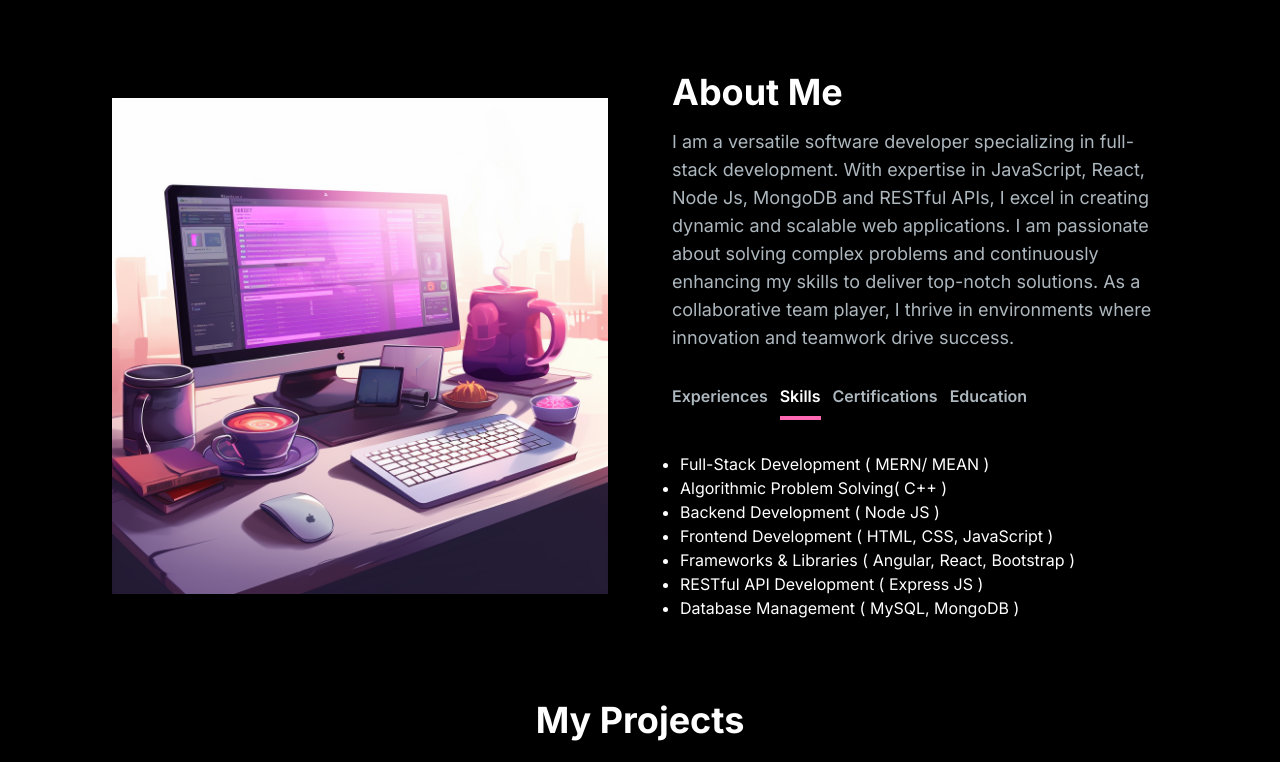
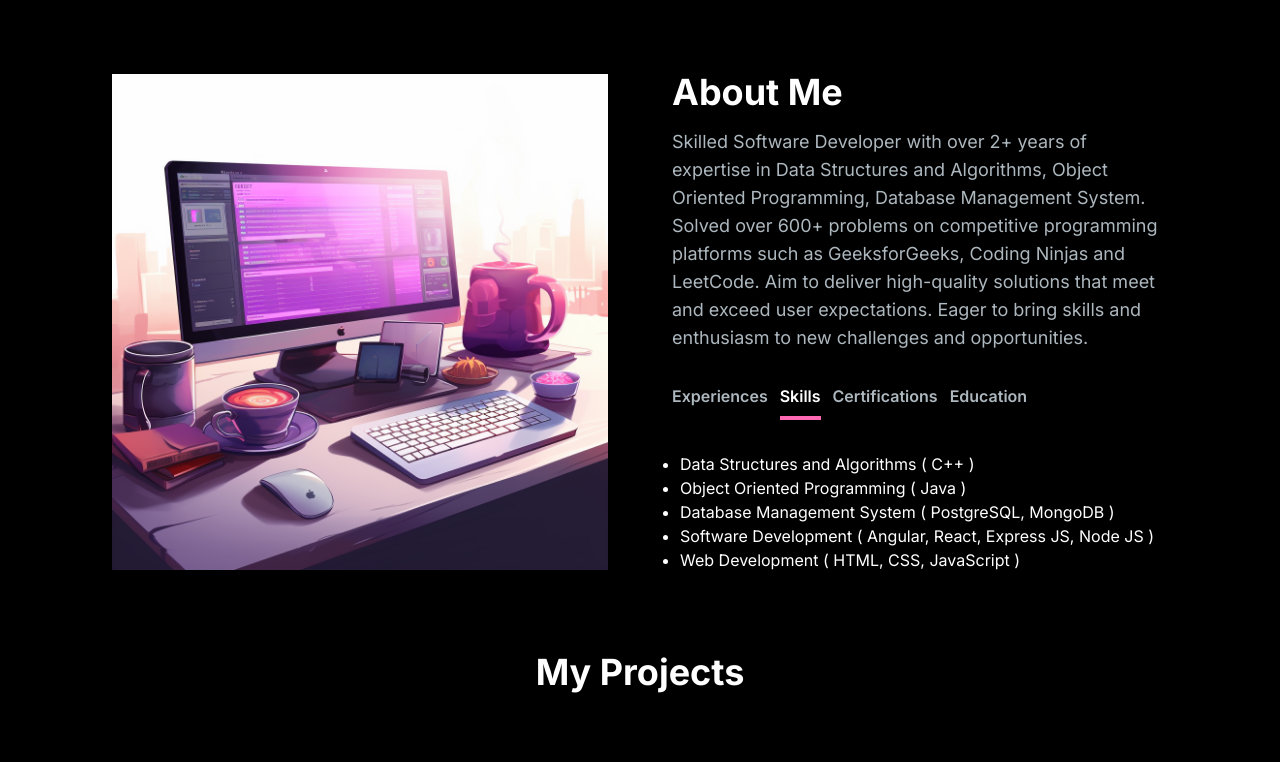
Before and after one commit to PathmaPriyaM/Portfolio, a Next.js app: page / in a window 1280 px wide. Shown: the part 600-1362 px from the top of the page. Built offline with nearby package versions, Linux system fonts and the light colour scheme.

Commit message:
Portfolio

```diff
--- a/src/app/components/AboutSection.jsx
+++ b/src/app/components/AboutSection.jsx
@@ -19,13 +19,11 @@ const TAB_DATA = [
     id: "skills",
     content: (
       <ul className="list-disc pl-2">
-        <li>Full-Stack Development ( MERN/ MEAN )</li>
-        <li>Algorithmic Problem Solving( C++ )</li>
-        <li>Backend Development ( Node JS )</li>
-        <li>Frontend Development ( HTML, CSS, JavaScript )</li>
-        <li>Frameworks & Libraries ( Angular, React, Bootstrap )</li>
-        <li>RESTful API Development ( Express JS )</li>
-        <li>Database Management ( MySQL, MongoDB )</li>
+        <li>Data Structures and Algorithms ( C++ ) </li>
+        <li>Object Oriented Programming ( Java ) </li>
+        <li>Database Management System ( PostgreSQL, MongoDB )</li>
+        <li>Software Development ( Angular, React, Express JS, Node JS )</li>
+        <li>Web Development ( HTML, CSS, JavaScript ) </li>
       </ul>
     ),
   },
@@ -68,11 +66,9 @@ const AboutSection = () => {
         <div className="mt-4 md:mt-0 text-left flex flex-col h-full">
           <h2 className="text-4xl font-bold text-white mb-4">About Me</h2>
           <p className="text-base lg:text-lg text-[#ADB7BE] ">
-            I am a versatile software developer specializing in full-stack development.
-            With expertise in JavaScript, React, Node Js, MongoDB and RESTful APIs,
-            I excel in creating dynamic and scalable web applications. I am passionate about
-            solving complex problems and continuously enhancing my skills to deliver top-notch solutions.
-            As a collaborative team player, I thrive in environments where innovation and teamwork drive success.
+            Skilled Software Developer with over 2+ years of expertise in Data Structures and Algorithms, Object Oriented Programming, Database Management System.
+            Solved over 600+ problems on competitive programming platforms such as GeeksforGeeks, Coding Ninjas and LeetCode.
+            Aim to deliver high-quality solutions that meet and exceed user expectations. Eager to bring skills and enthusiasm to new challenges and opportunities.
           </p>
           <div className="flex flex-row justify-start mt-8">
           <TabButton
```
